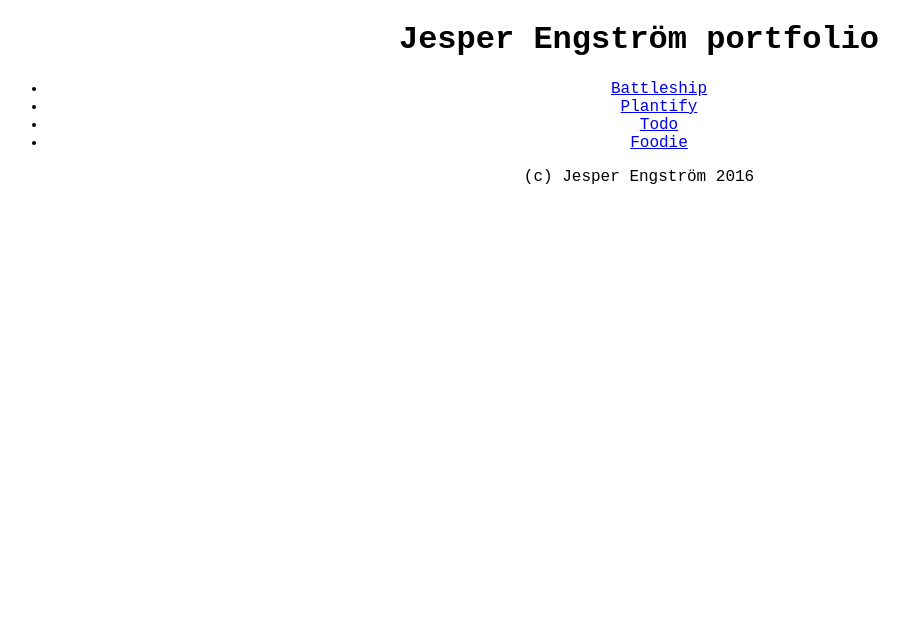
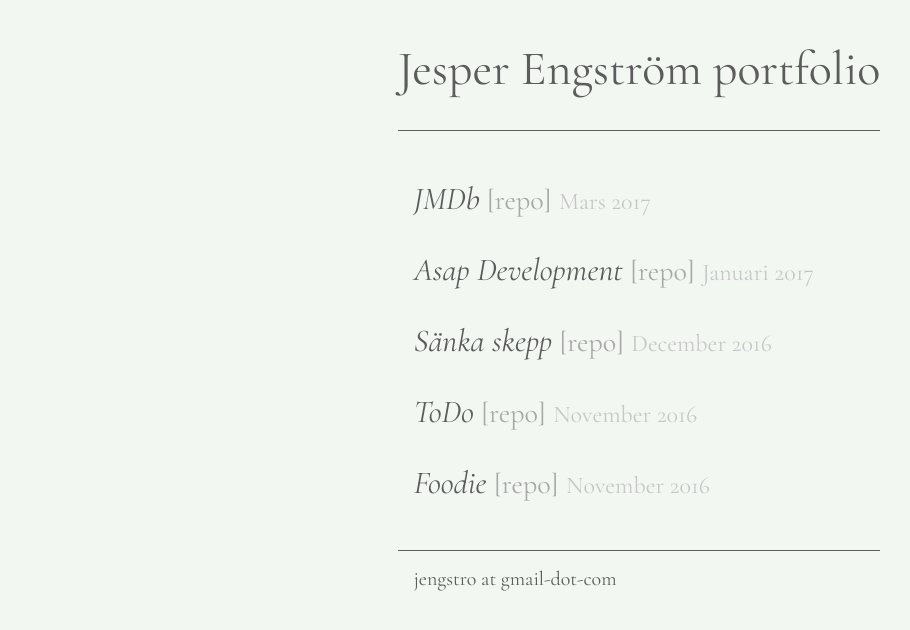
Before and after one commit to jesperengstrom/old-port, a plain HTML site: page index.html in a window 1280 px wide. Shown: the whole page, without its empty margins (1-911 px from the left). Drawn offline with nearby package versions, Linux system fonts and the light colour scheme.

Commit message:
remade the  page

```diff
--- a/index.html
+++ b/index.html
@@ -5,23 +5,25 @@
     <meta charset="UTF-8">
     <title>Jesper Engström portfolio</title>
     <link rel="stylesheet" type="text/css" href="main.css">
+    <link href="https://fonts.googleapis.com/css?family=Cormorant+Garamond:400,400i" rel="stylesheet">
 </head>
 
 <body>
+    <main id="main">
         <header>
             <h1>
                 Jesper Engström portfolio
             </h1>
         </header>
-    <ul>
-        <li><a href="https://jesperengstrom.github.io/battleship/">Battleship</a></li>
-        <li><a href="https://jesperengstrom.github.io/plantify/">Plantify</a></li>
-        <li><a href="https://jesperengstrom.github.io/todo/">Todo</a></li>
-        <li><a href="https://jesperengstrom.github.io/foodie/">Foodie</a></li>
-    </ul>
+
+        <div id="mainbox">
+
+        </div>
         <footer>
-        <p>(c) Jesper Engström 2016</p>
+            <p class="footer-text">jengstro at gmail-dot-com</p>
         </footer>
+        <script src="main.js"></script>
+    </main>
 </body>
 
 </html>
--- a/main.css
+++ b/main.css
@@ -1,9 +1,123 @@
 body {
-    text-align: center;
-    font-family: monospace;
-    font-size: 16px;
+    font-family: 'Cormorant Garamond', serif;
+    font-size: 32px;
+    display: flex;
+    align-content: center;
+    justify-content: center;
+    background-color: #F2F7F2
+}
+
+a {
+    text-decoration: none;
+}
+
+a:hover {
+    color: #7F6363
 }
 
 h1 {
-    font-size: 2em;
+    font-size: 1.5em;
+    font-weight: normal;
+    padding-bottom: 2rem;
+    color: #5C5C5C;
+    border-bottom: 1px solid #5C5C5C;
 }
+
+p {
+    margin: 1rem;
+}
+
+hr {
+    width: 80%;
+}
+
+.main {
+    width: 50%;
+}
+
+#mainbox {
+    display: flex;
+    flex-direction: column;
+}
+
+.title {
+    color: #5C5C5C;
+    font-style: italic;
+}
+
+.date {
+    font-size: 24px;
+    color: #C7C7C7;
+}
+
+.repo {
+    font-size: 28px;
+    color: #A8A8A8;
+}
+
+hr {
+    size: 0.5px;
+}
+
+footer {
+    border-top: 1px solid #5C5C5C;
+    margin-top: 2rem;
+}
+
+.footer-text {
+    color: #5C5C5C;
+    font-size: 20px;
+}
+
+.tooltiptext {
+    font-size: 18px;
+    font-style: italic;
+}
+
+.tooltip {
+    position: relative;
+    display: inline-block;
+}
+
+.tooltip .tooltiptext {
+    align-self: center;
+    visibility: hidden;
+    width: 75%;
+    min-height: 50px;
+    background-color: #5C5C5C;
+    color: #fff;
+    padding: 2rem 1rem;
+    border-radius: 6px;
+    /* Position the tooltip text */
+    position: absolute;
+    z-index: 1;
+    top: -40px;
+    right: 105%;
+    /* Fade in tooltip */
+    opacity: 0;
+    transition: opacity 0.5s;
+}
+
+
+/* Show the tooltip text when you mouse over the tooltip container */
+
+.tooltip:hover .tooltiptext {
+    visibility: visible;
+    opacity: 1;
+}
+
+
+/* Tooltip arrow */
+
+.tooltip .tooltiptext::after {
+    content: " ";
+    position: absolute;
+    top: 50%;
+    left: 100%;
+    /* To the right of the tooltip */
+    margin-top: -5px;
+    border-width: 5px;
+    border-style: solid;
+    border-color: transparent transparent transparent #555;
+    ;
+}
--- /dev/null
+++ b/main.js
@@ -0,0 +1,66 @@
+var storage = (function() {
+
+    var repos = [{
+            name: "JMDb",
+            date: "Mars 2017",
+            link: "https://jesperengstrom.github.io/JMDb/",
+            ghlink: "https://github.com/jesperengstrom/JMDb",
+            description: "An exersise in using JavsScript design patterns, closures and scope by building a mock movie database.",
+        },
+        {
+            name: "Asap Development",
+            date: "Januari 2017",
+            link: "https://danteuh.github.io/asap-development/",
+            ghlink: "https://github.com/DanteUh/asap-development/",
+            description: "A collaborative exercise in HTML5, SASS & Bootstrap with the task to build a website for a fake web development agency.",
+        },
+        {
+            name: "Sänka skepp",
+            date: "December 2016",
+            link: "https://jesperengstrom.github.io/battleship/",
+            ghlink: "https://github.com/jesperengstrom/battleship",
+            description: "A thing I made on the side to practice JavaScript, My fist attempt at making a game.",
+        },
+        {
+            name: "ToDo",
+            date: "November 2016",
+            link: "https://jesperengstrom.github.io/todo/",
+            ghlink: "https://github.com/jesperengstrom/todo",
+            description: "A small school exercise in using arrays and the DOM.",
+        },
+        {
+            name: "Foodie",
+            date: "November 2016",
+            link: "https://jesperengstrom.github.io/foodie/",
+            ghlink: "https://github.com/jesperengstrom/foodie",
+            description: "A small school exercise in using objects, functions and the DOM.",
+        }
+    ];
+
+    return {
+        getAll: function() {
+            console.log("works here");
+            return printItems(repos);
+        }
+    };
+})();
+
+
+function printItems(items) {
+    let main = document.getElementById("mainbox");
+    for (let item of items) {
+        main.innerHTML +=
+            `<p class="tooltip"><span class="tooltiptext">${item.description}</span>
+            <a class="title" href="${item.link}">${item.name}</a>
+            <a class="repo" href="${item.ghlink}">[repo]</a>
+            </span><span class="date">${item.date}</span></p>
+        `
+
+    }
+
+}
+
+
+(function() {
+    let start = window.addEventListener("DOMContentLoaded", storage.getAll());
+})();
```
Lines whose indentation alone changed are shown as unchanged.
